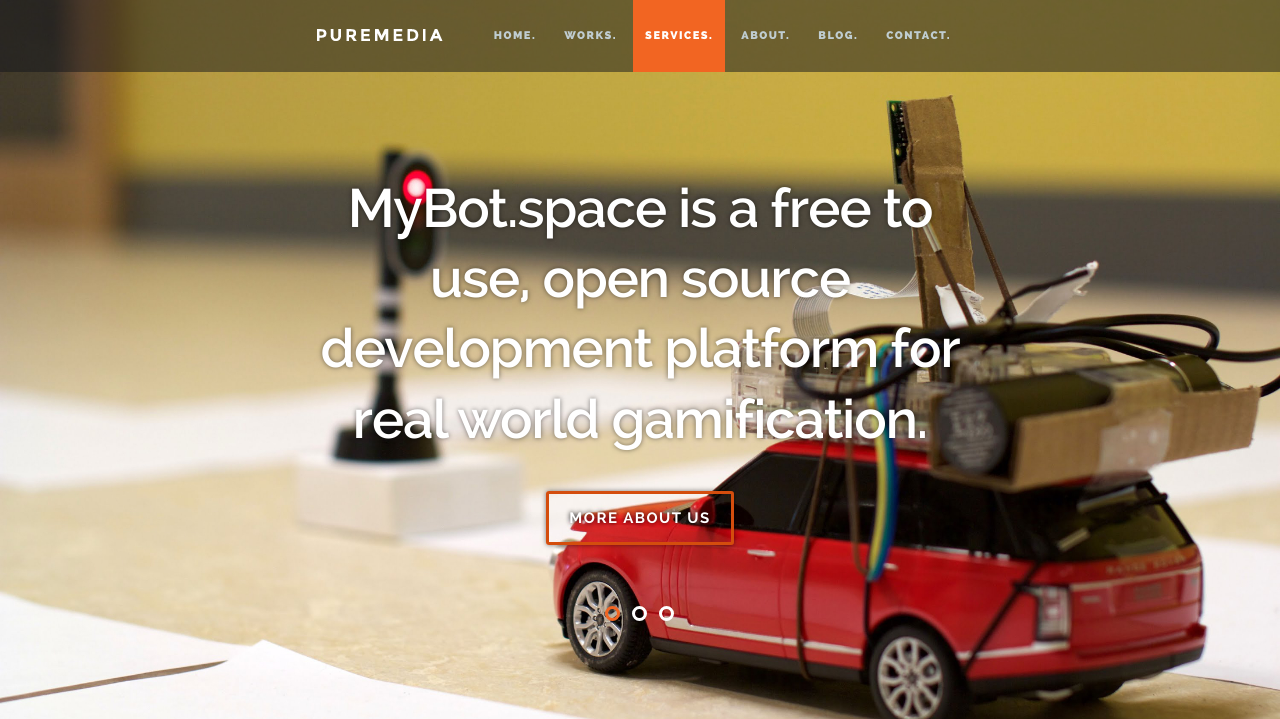
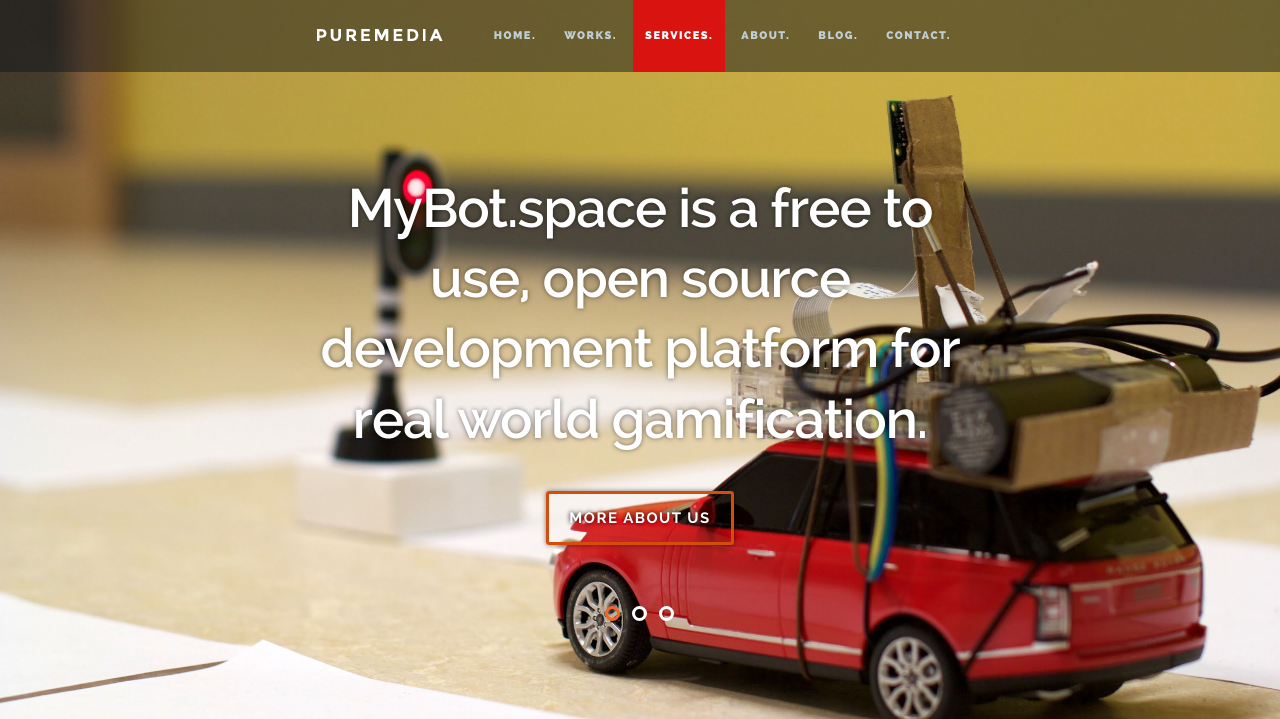
Before and after one commit to dirtybeach/dirtybeach.github.io, a PHP site: page / in a window 1280 px wide. Shown: the top 719 px of the page. Run offline with PHP 8.4, Linux system fonts and the light colour scheme; some libraries are stand-ins or nearby versions.

Commit message:
colour change

```diff
--- a/css/main.css
+++ b/css/main.css
@@ -895,7 +895,7 @@
 	background-color: transparent !important;
 }
 ul#nav li.current a {
-	background: #f26522;
+	background: #D9130F;
 	color: white;
 }
 
--- a/inc/sendEmail.php
+++ b/inc/sendEmail.php
@@ -1,7 +1,7 @@
 <?php
 
 // Replace this with your own email address
-$siteOwnersEmail = 'user@website.com';
+$siteOwnersEmail = 'info@myBot.space';
 
 
 if($_POST) {
```
